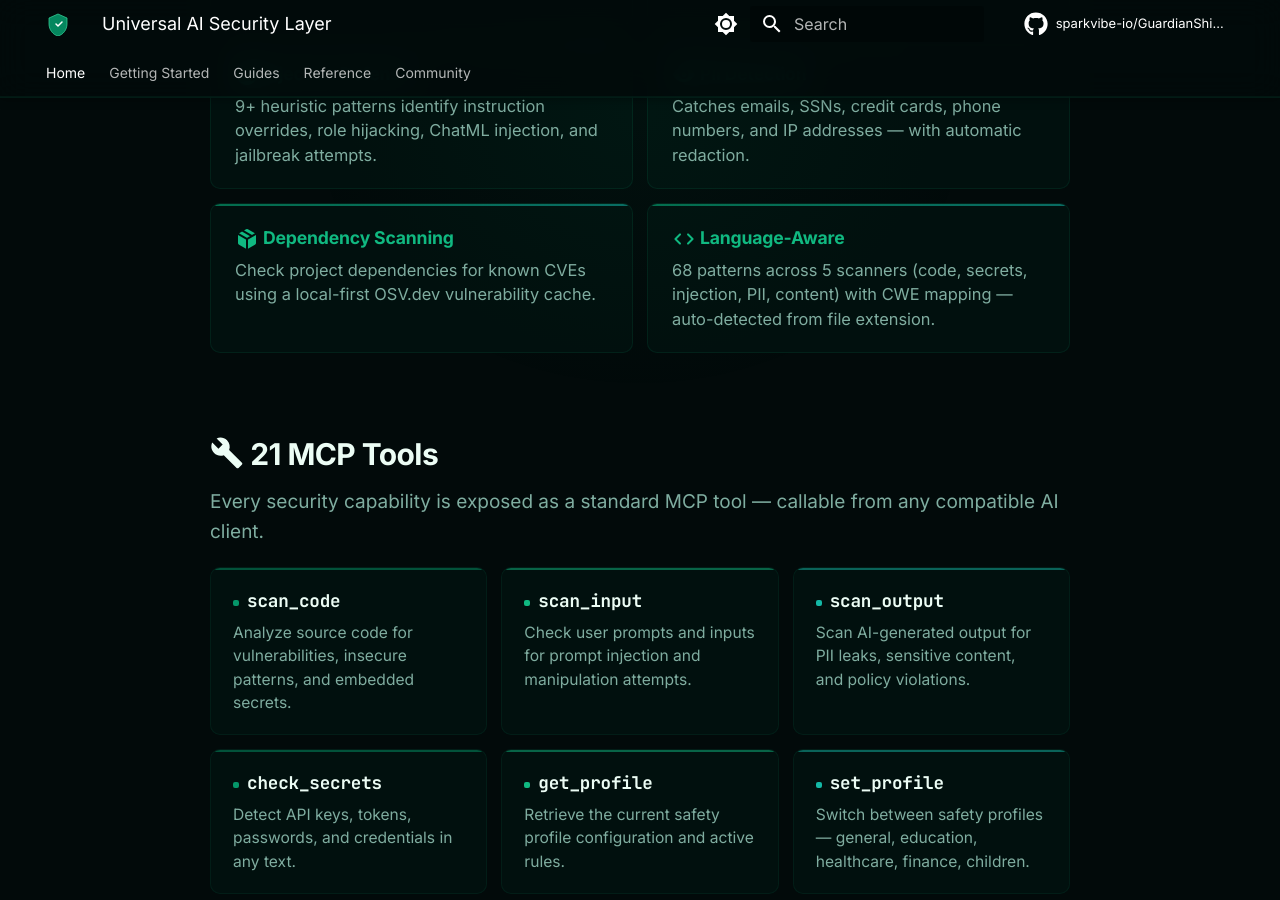
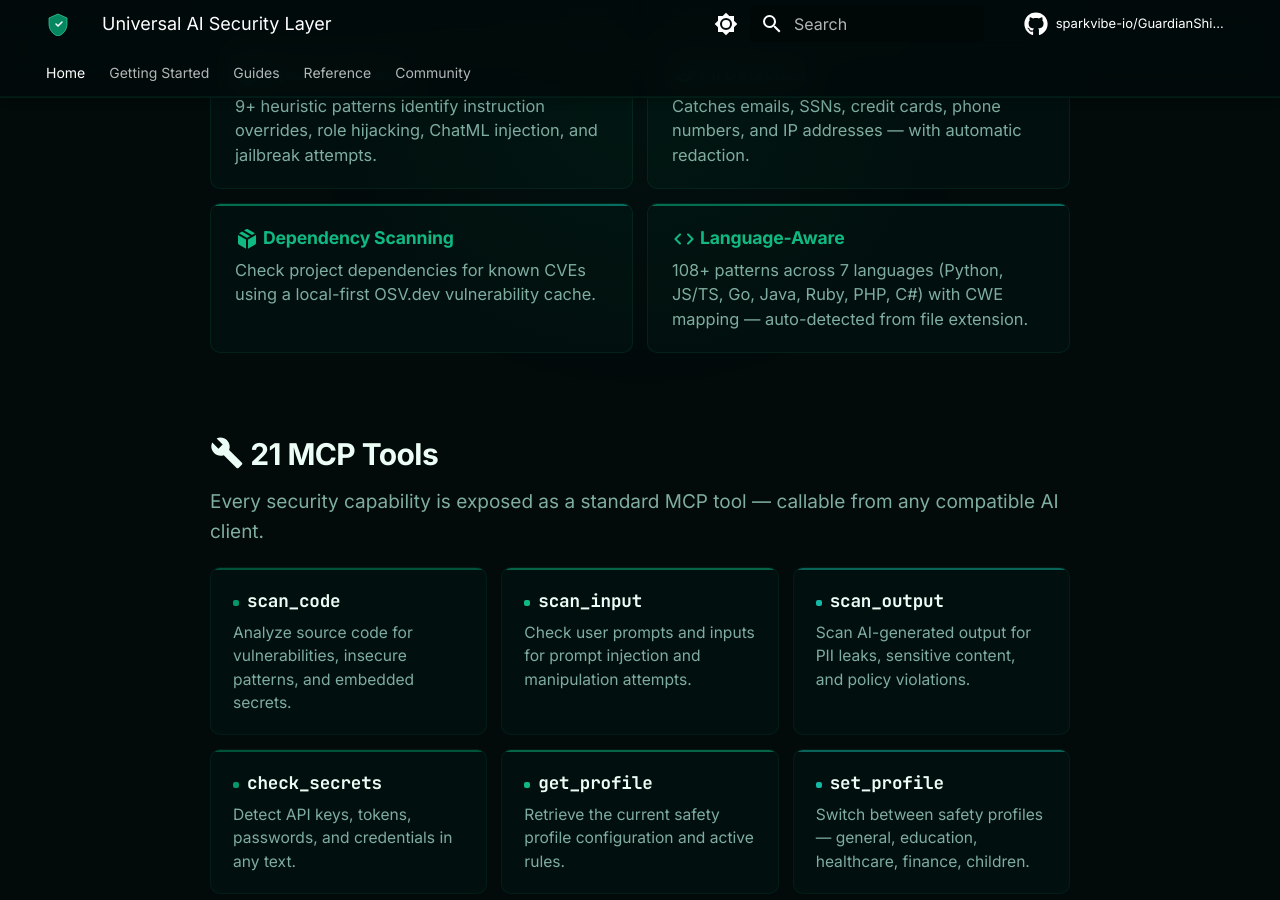
Before and after one commit to sparkvibe-io/GuardianShield, an MkDocs documentation site: the page built from docs/index.md, in a window 1280 px wide and 900 px high, scrolled down 1786 px. Built offline with MkDocs 1.6.1 and Material for MkDocs 9.7.7, drawn with Linux system fonts in a browser that asks for light colours; comment, search, counter and statistics services are not loaded.

Commit message:
Sync docs site stats with v1.1.0b1: 21 tools, 108+ patterns, 7 languages
Co-Authored-By: Claude Opus 4.6 <noreply@anthropic.com>

```diff
--- a/docs/index.md
+++ b/docs/index.md
@@ -46,7 +46,7 @@ code scanning, PII detection, prompt injection defense, secret detection, and au
     <span class="stat-label">Safety Profiles</span>
   </div>
   <div class="stat-card">
-    <span class="stat-number">68</span>
+    <span class="stat-number">108</span>
     <span class="stat-label">Detection Patterns</span>
   </div>
   <div class="stat-card">
@@ -115,7 +115,7 @@ GuardianShield sits between your AI agent and your codebase, scanning every inte
   </div>
   <div class="shield-card">
     <h4><span class="material-symbols-rounded ms-green">code</span> Language-Aware</h4>
-    <p>68 patterns across 5 scanners (code, secrets, injection, PII, content) with CWE mapping — auto-detected from file extension.</p>
+    <p>108+ patterns across 7 languages (Python, JS/TS, Go, Java, Ruby, PHP, C#) with CWE mapping — auto-detected from file extension.</p>
   </div>
 </div>
 
```
Also changed, not shown: docs/faq.md (+1 -1 lines), docs/getting-started.md (+1 -1 lines), docs/mcp-server.md (+1 -1 lines).
